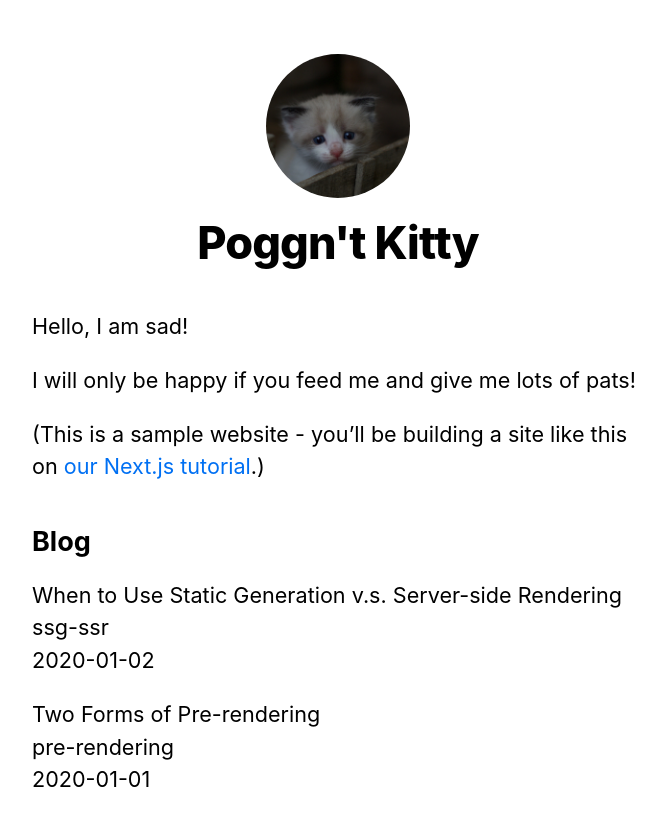
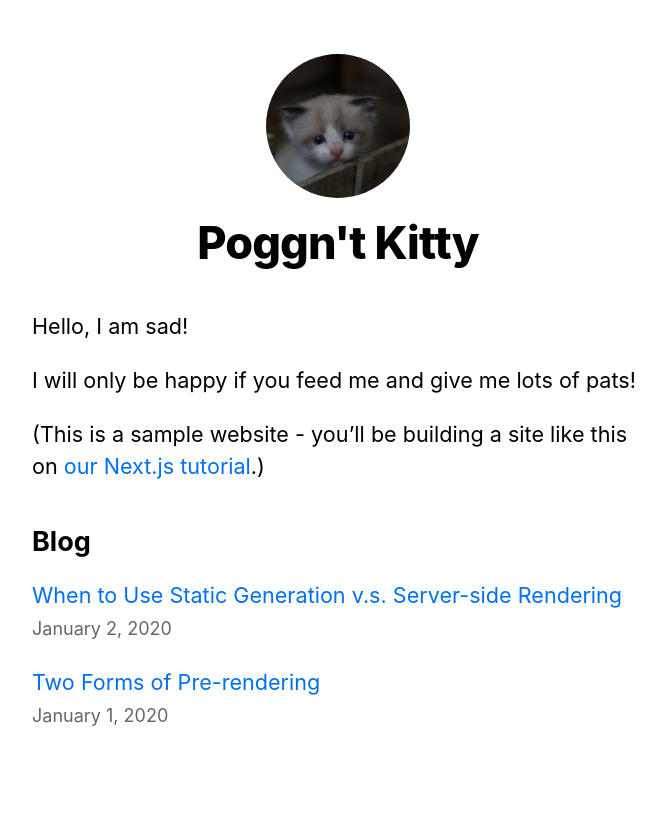
Before and after one commit to DanielLabios/nextjs-practice-blog, a Next.js app: page / in a window 1280 px wide. Shown: the top 826 px of the page, without its empty margins (302-967 px from the left). Built offline with nearby package versions, Linux system fonts and the light colour scheme.

Commit message:
Linked posts to index and polished css

```diff
--- /dev/null
+++ b/components/date.js
@@ -0,0 +1,6 @@
+import { parseISO, format } from "date-fns";
+
+export default function Date({ dateString }) {
+  const date = parseISO(dateString);
+  return <time dateTime={dateString}>{format(date, "LLLL d, yyyy")}</time>;
+}
--- a/package.json
+++ b/package.json
@@ -8,6 +8,7 @@
     "start": "next start"
   },
   "dependencies": {
+    "date-fns": "^2.23.0",
     "gray-matter": "^4.0.3",
     "next": "^11.0.0",
     "react": "17.0.2",
--- a/pages/index.js
+++ b/pages/index.js
@@ -2,6 +2,8 @@
 import Layout, { siteTitle } from "../components/layout";
 import utilStyles from "../styles/utils.module.css";
 import { getSortedPostsData } from "../lib/posts";
+import Link from "next/link";
+import Date from "../components/date";
 
 export async function getStaticProps() {
   const allPostsData = getSortedPostsData();
@@ -31,11 +33,13 @@
         <ul className={utilStyles.list}>
           {allPostsData.map(({ id, date, title }) => (
             <li className={utilStyles.listItem} key={id}>
-              {title}
+              <Link href={`/posts/${id}`}>
+                <a>{title}</a>
+              </Link>
               <br />
-              {id}
-              <br />
-              {date}
+              <small className={utilStyles.lightText}>
+                <Date dateString={date} />
+              </small>
             </li>
           ))}
         </ul>
```
Also changed, not shown: pages/posts/[id].js (+13 -7 lines), 1 other file (tests, documents, lock files or other folders).
